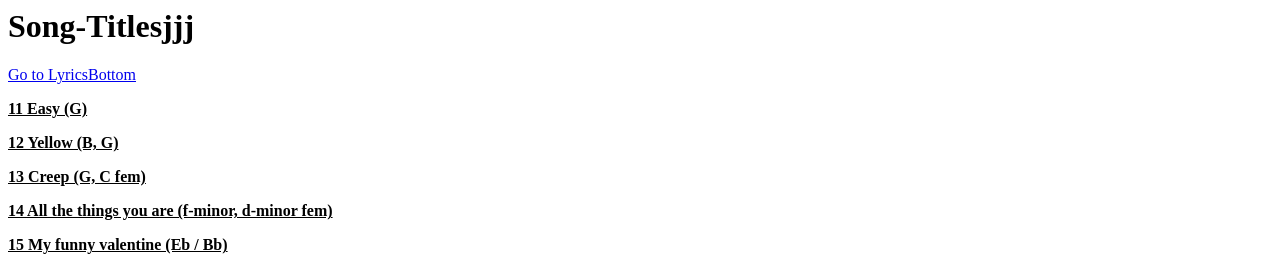
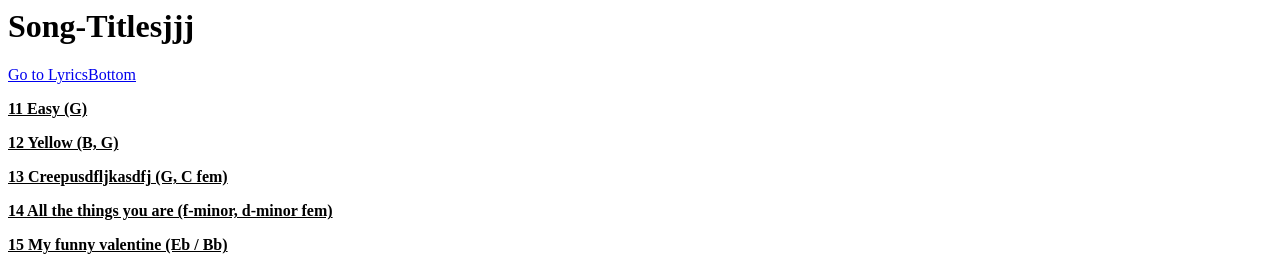
Before and after one commit to stephanripke/lyrics_general, a plain HTML site: page index.html in a window 1280 px wide. Shown: the top 258 px of the page. Drawn offline with Linux system fonts and the light colour scheme.

Commit message:
Initial commit

```diff
--- a/index.html
+++ b/index.html
@@ -7,7 +7,7 @@ td { border: 1px solid #ccc; padding: 1em; }
 </style><table cellspacing=10 width=100%><h1>Song-Titlesjjj</h1>
 <a href="#section2">Go to Lyrics</a>
 <a></a><a href="#bottom">Bottom</a><p><div><b><u>11 Easy (G)</u></b></div></p><p><div><u><b>12 Yellow (B, G)</b></u></div>
-<div></div></p><p><div><b><u>13 Creep (G, C fem)</u></b></div></p><p><u><b>14 All the things you are (f-minor, d-minor fem)</b></u></p><p><div><u><b>15 My funny valentine (Eb / Bb)</b></u></div></p><p><u><b>16 Angel Eyes (Cm)</b></u></p><p><b><u>17 Always remember us this way (C)</u></b></p><p><u><b>18 Baby one more time (c-minor)</b></u></p><p><div><u><b>19 Angels&nbsp; (E, G fem)</b></u></div>
+<div></div></p><p><div><b><u>13 Creepusdfljkasdfj (G, C fem)</u></b></div></p><p><u><b>14 All the things you are (f-minor, d-minor fem)</b></u></p><p><div><u><b>15 My funny valentine (Eb / Bb)</b></u></div></p><p><u><b>16 Angel Eyes (Cm)</b></u></p><p><b><u>17 Always remember us this way (C)</u></b></p><p><u><b>18 Baby one more time (c-minor)</b></u></p><p><div><u><b>19 Angels&nbsp; (E, G fem)</b></u></div>
 <div></div></p><p><u><b>20 When I am sixty four (F)</b></u></p><p><div><b><u>21 Wonderwall</u>&nbsp;(e)</b></div>
 <div></div></p><p><b><u>22 Waterloo (D)</u></b></p>
 <h2 id="section2">Lyrics</h2>
```
Also changed, not shown: 1 other file.
